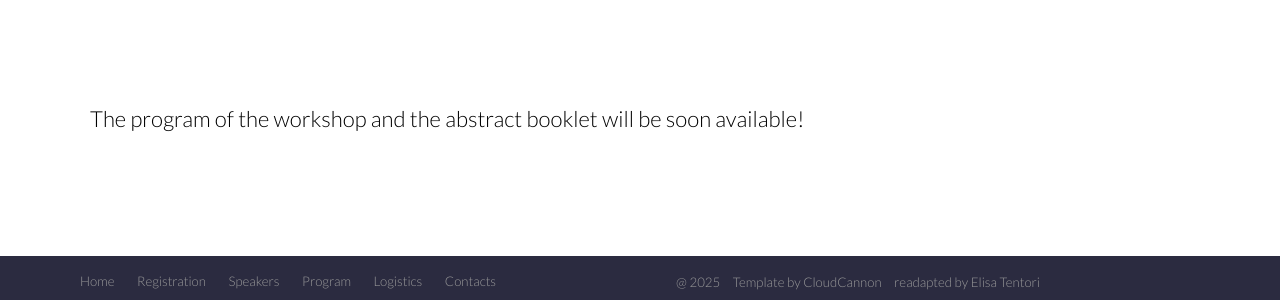
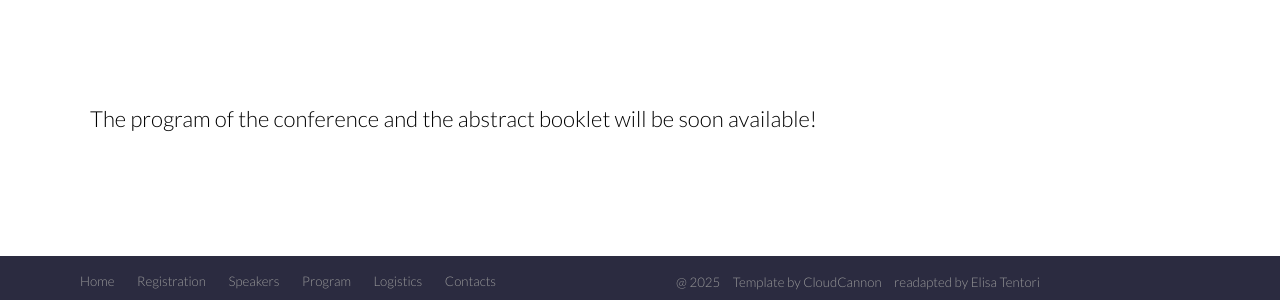
Before and after one commit to INCNgit/incn, a Jekyll site: the page built from program.html, in a window 1280 px wide. Shown: the part 471-771 px from the top of the page. Built offline with Jekyll 4.4.1, drawn with Linux system fonts in a browser that asks for light colours; nearby versions of some CDN libraries.

```diff
--- a/program.html
+++ b/program.html
@@ -19,7 +19,7 @@
 	<section class="info" id="learn-more">
 		<div class="container flex">
 			<div class="text">
-				<p class="registration-text editable">The program of the workshop and the abstract booklet will be soon available!</p>
+				<p class="registration-text editable">The program of the conference and the abstract booklet will be soon available!</p>
 			</div>
 		</div>
 	</section>
--- a/speakers.html
+++ b/speakers.html
@@ -36,8 +36,6 @@
 		</div>
 	</section>
 
-
-
 	<section class="info">
 		<div class="container flex">
 			<div class="text">
```
Also changed, not shown: venue.html (+2 -5 lines).
